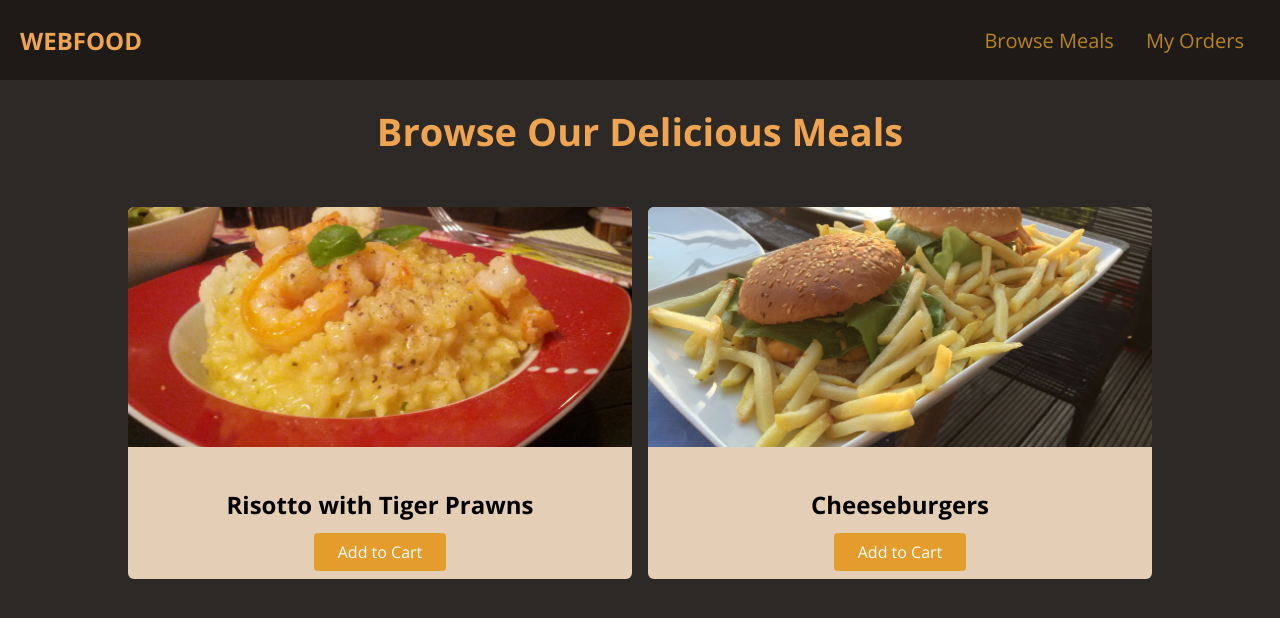
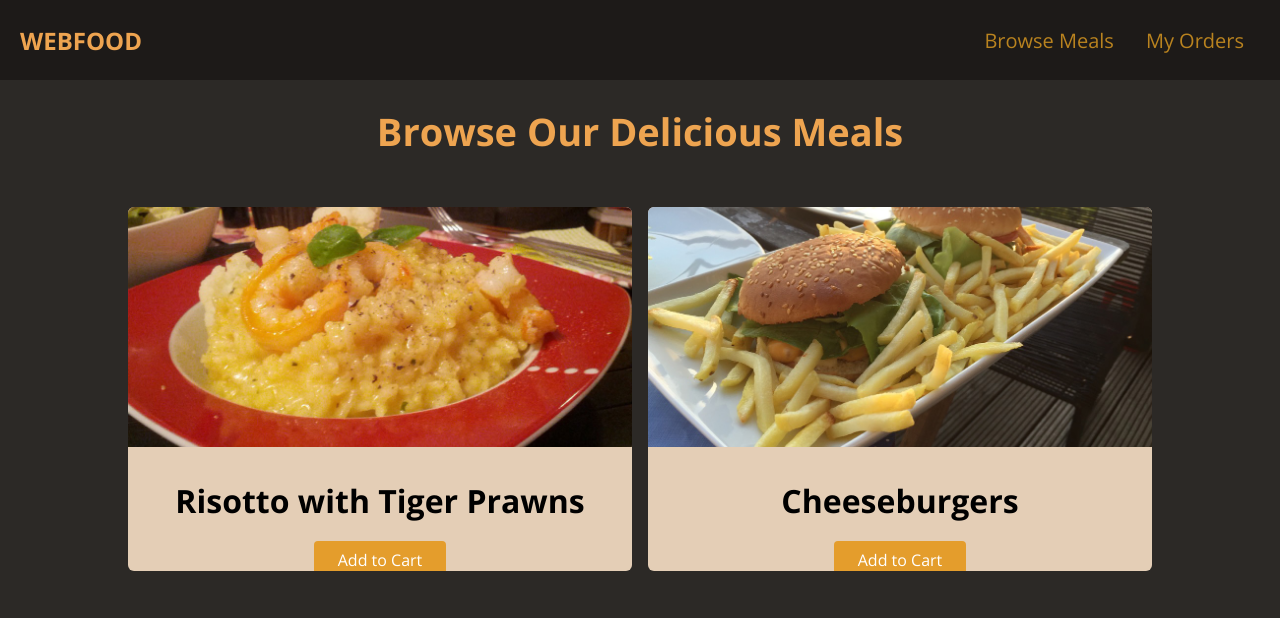
Before and after one commit to HanSoYo/webdevelopment, a plain HTML site: page 4.webfood/index.html in a window 1280 px wide. Drawn offline with nearby package versions, Linux system fonts and the light colour scheme.

Commit message:
changed padding of food-item-content

```diff
--- a/4.webfood/styles.css
+++ b/4.webfood/styles.css
@@ -68,6 +68,7 @@ main h1 {
     background-color: rgb(228, 206, 182);
     border-radius: 6px;
     overflow: hidden;
+    list-style: none;
 }
 
 .food-item img {
@@ -77,8 +78,21 @@ main h1 {
 }
 
 .food-item-content {
-    padding: 16px;
+    /* padding: 16px; */
+    /* padding: 10%; */
+    /* padding: 0.1em; */
+    /* em 유닛은 요소 자체의 폰트 크기 기반으로 계산.
+    em 유닛을 폰트 크기가 아닌 속성에 사용하면 em 유닛의 계산 결과는 실제 요소의 폰트 크기에 기반해서 도출.
+    글자 그기가 200%(32px)이면 패딩 em은 32 * 0.1
+    rem은 200%으로 설정한 게 중요한 게 아니라 브라우저에서 설정한 font size 16px이 중요함. */
     text-align: center;
+
+}
+
+h2 {
+    /* font-size: 100%; */
+    font-size: 2rem;
+    /* rem 유닛은 항상 최상위(HTML) 요소를 참조. 폰트 크기의 유동성 증가. 기기 별 픽셀 차이 영향 X.  */
 }
 
 .btn {
@@ -91,3 +105,15 @@ main h1 {
 .btn:hover {
     background-color: rgb(221, 134, 34);
 }
+
+
+
+
+
+
+
+/*
+%는 항상 부모 요소를 참조하고
+rem은 최상위 요소(html)의 폰트 크기를 참조 (크롬에서 사용자가 설정한 폰트 크기)
+em은 그 요소의 실제 폰트 크기 참조 (크롬에서 사용자가 설정한 폰트 크기 * 개발자가 설정한 폰트 크기 비율)
+*/
```
